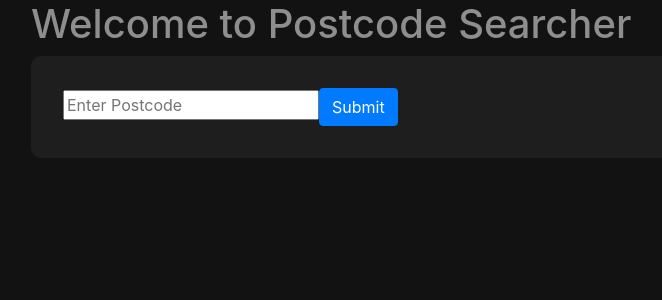
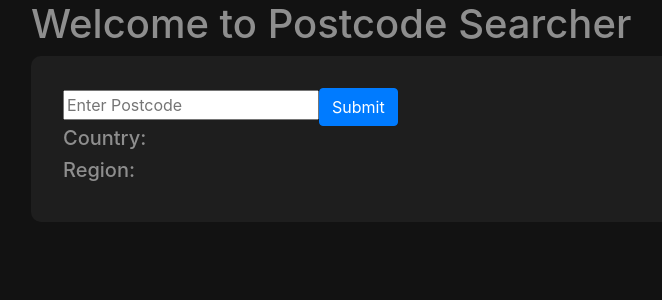
Before and after one commit to JakeLeigh/FeatureSpaceTask, a React (Create React App) app in the folder postcodesearch/: page / in a window 1280 px wide. Shown: the top 300 px of the page, without its empty margins (54-716 px from the left). Built offline with nearby package versions, Linux system fonts and the light colour scheme.

Commit message:
output country and region as simple h5 elements for now

```diff
--- a/postcodesearch/src/App.js
+++ b/postcodesearch/src/App.js
@@ -4,12 +4,14 @@ import './App.css';
 
 function App() {
   const [searchTerm, setSearchTerm] = useState('');
+  const [results, setResults] = useState({});
 
   const callApi = (e) => {
     e.preventDefault();
     axios.get(`http://api.postcodes.io/postcodes/${searchTerm}`)
       .then(res => {
-        console.log(res)
+        console.log(res);
+        setResults(res.data.result);
       })
       .catch(err => {
         console.log(err)
@@ -26,6 +28,10 @@ function App() {
             <input type='text' placeholder='Enter Postcode' value={searchTerm} onChange={(e) => setSearchTerm(e.target.value)}/>
             <button type="submit" className="btn btn-primary" onClick={callApi}>Submit</button>
           </form>
+          <div className='resultsDiv'>
+            <h5>Country: <span id='country'>{results.country}</span></h5>
+            <h5>Region: <span id='region'>{results.region}</span></h5>
+          </div>
         </div>
       </div>
     </div>
```
